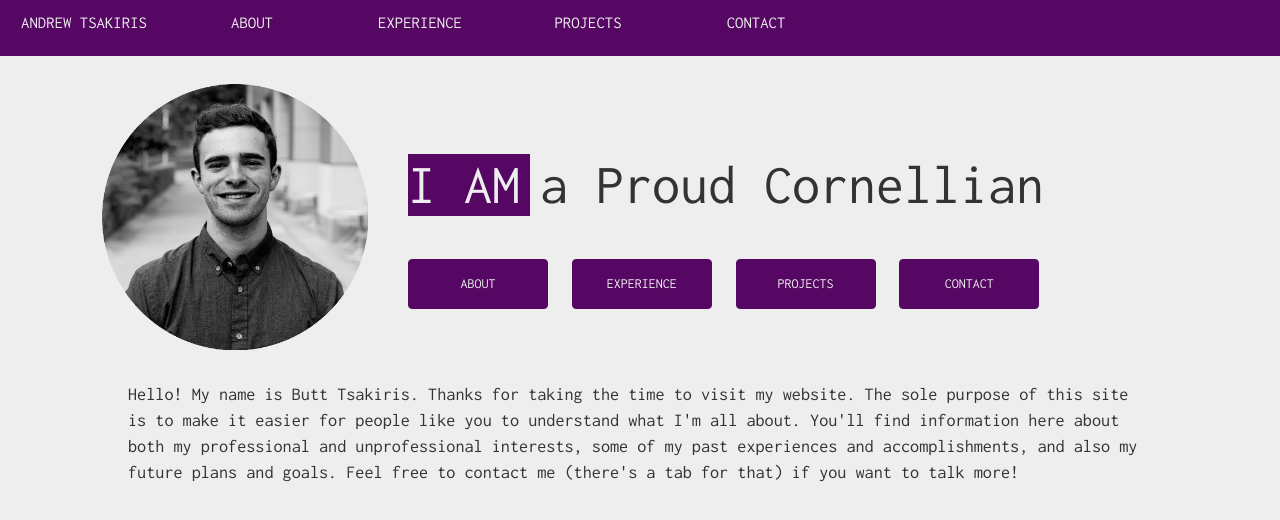
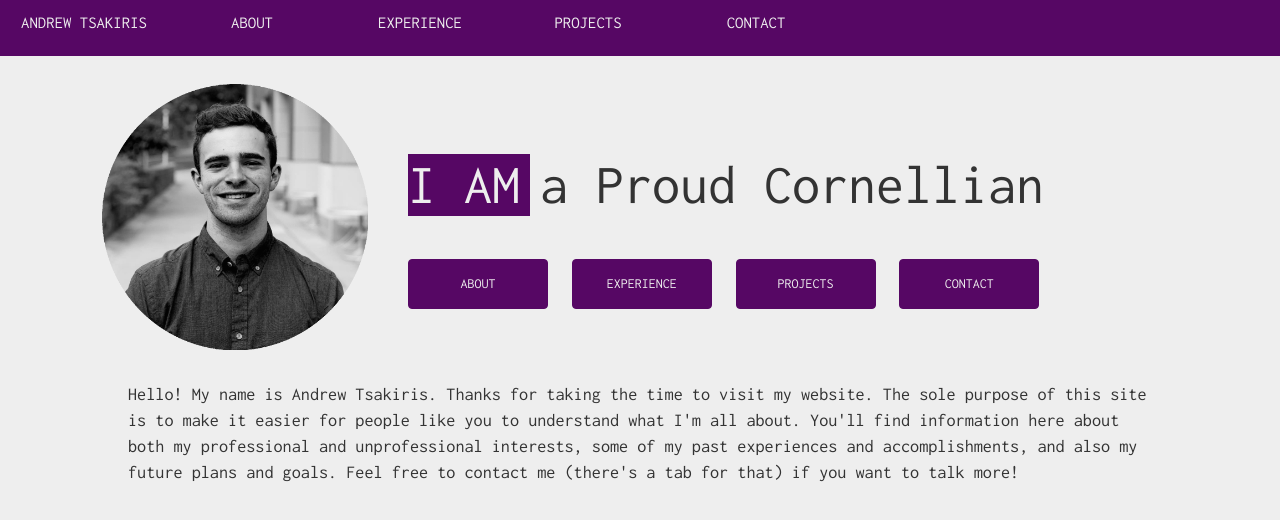
Before and after one commit to a-tsakiris85/a-tsakiris85.github.io, a React (Create React App) app: page / in a window 1280 px wide. Shown: the top 520 px of the page. Built offline with nearby package versions, Linux system fonts and the light colour scheme.

Commit message:
undo test

```diff
--- a/src/about.js
+++ b/src/about.js
@@ -1,2 +1,2 @@
 export const About =
-  "Hello! My name is Butt Tsakiris. Thanks for taking the time to visit my website. The sole purpose of this site is to make it easier for people like you to understand what I'm all about. You'll find information here about both my professional and unprofessional interests, some of my past experiences and accomplishments, and also my future plans and goals. Feel free to contact me (there's a tab for that) if you want to talk more!";
+  "Hello! My name is Andrew Tsakiris. Thanks for taking the time to visit my website. The sole purpose of this site is to make it easier for people like you to understand what I'm all about. You'll find information here about both my professional and unprofessional interests, some of my past experiences and accomplishments, and also my future plans and goals. Feel free to contact me (there's a tab for that) if you want to talk more!";
```
